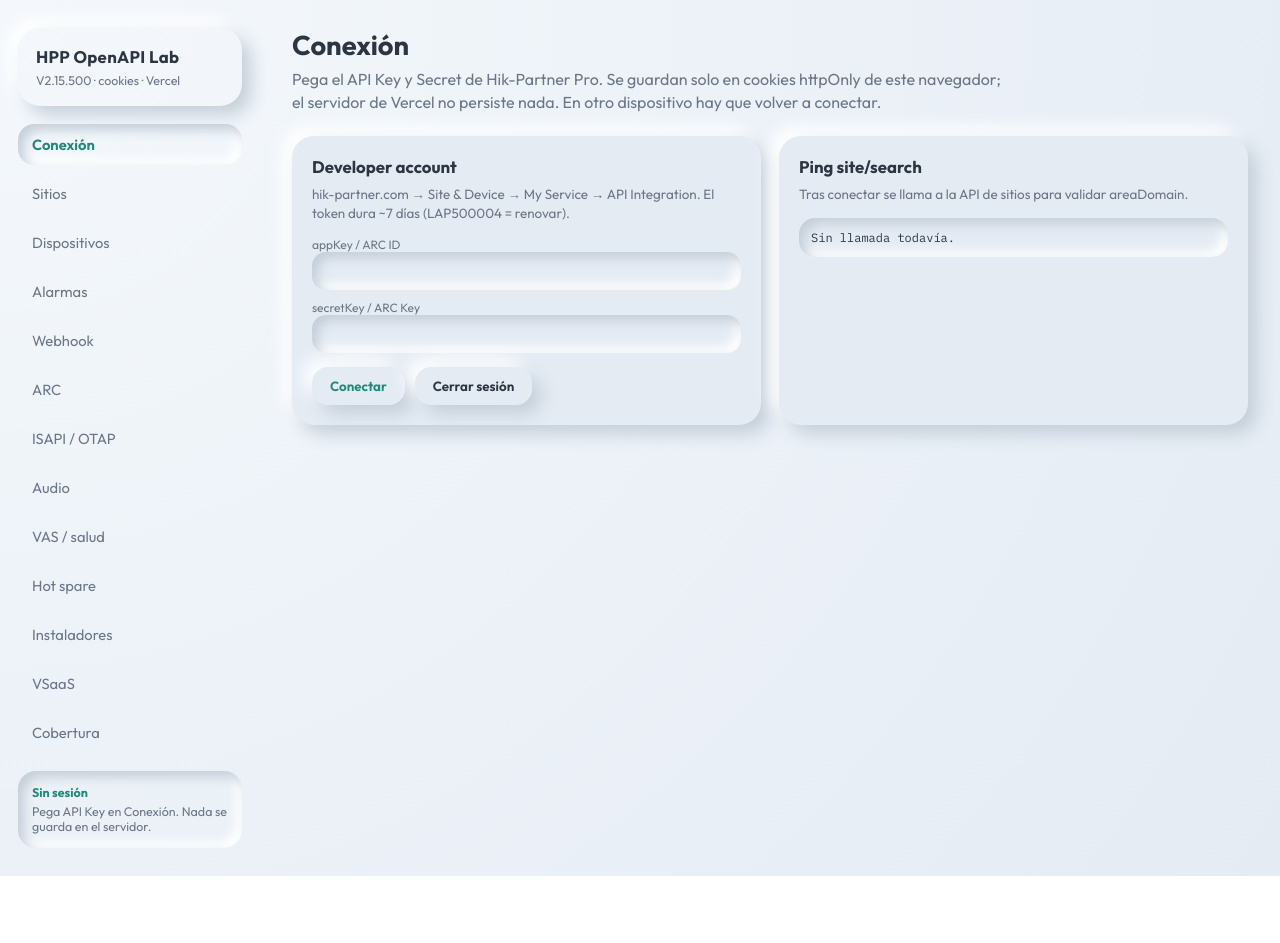
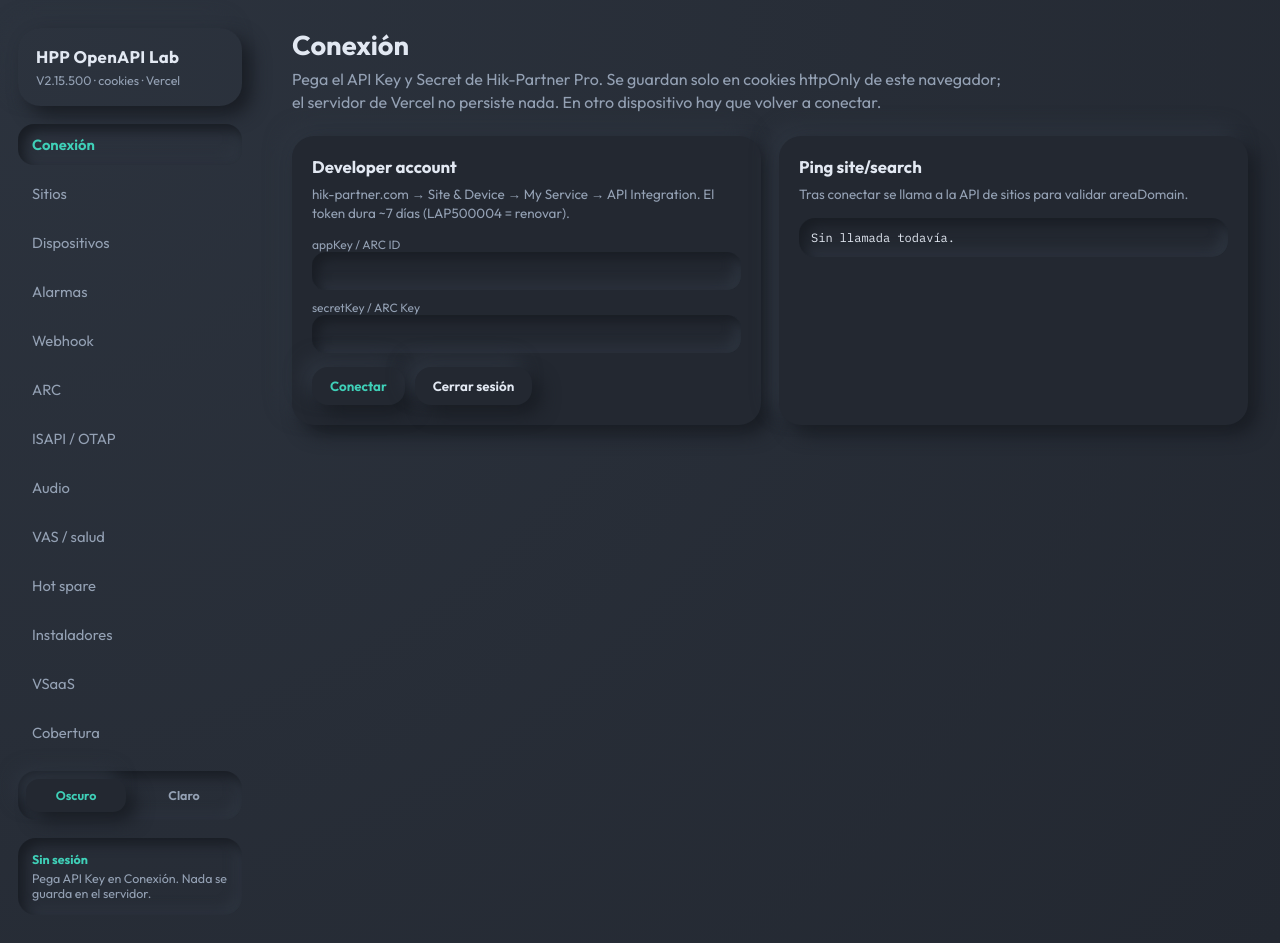
Before and after one commit to ArmandoBaca/hikpartner-openapi-lab, a Next.js app: page / in a window 1280 px wide. Before the commit the page ends 876 px from the top, so only its background shows below. Built offline with nearby package versions, Linux system fonts and the light colour scheme; no server answers.

Commit message:
Default to a dark neumorphic theme with a light toggle.

```diff
--- a/app/globals.css
+++ b/app/globals.css
@@ -1,20 +1,40 @@
-:root {
+:root,
+[data-theme="dark"] {
+  --bg: #232831;
+  --glow: #2c333e;
+  --ink: #e2e8f2;
+  --muted: #94a1b4;
+  --accent: #3fd0b8;
+  --accent-2: #ff8f77;
+  --accent-3: #e0b464;
+  --line: #333b47;
+  --card: #232831;
+  --shadow-out: 9px 9px 18px #191d24, -9px -9px 18px #2d343f;
+  --shadow-in: inset 6px 6px 12px #191d24, inset -6px -6px 12px #2d343f;
+  --radius: 22px;
+}
+
+[data-theme="light"] {
   --bg: #e4ebf3;
+  --glow: #f4f8fc;
   --ink: #2c3642;
   --muted: #6b7787;
   --accent: #1f8a7a;
   --accent-2: #d45d4c;
+  --accent-3: #b5812a;
+  --line: #cfd8e3;
   --card: #e4ebf3;
   --shadow-out: 9px 9px 18px #c5ced8, -9px -9px 18px #ffffff;
   --shadow-in: inset 6px 6px 12px #c5ced8, inset -6px -6px 12px #ffffff;
-  --radius: 22px;
 }
 
 * { box-sizing: border-box; }
 html, body { margin: 0; min-height: 100%; }
+html { color-scheme: dark; }
+html[data-theme="light"] { color-scheme: light; }
 body {
   font-family: "Outfit", system-ui, sans-serif;
-  background: radial-gradient(circle at top left, #f4f8fc, var(--bg));
+  background: radial-gradient(circle at top left, var(--glow), var(--bg));
   color: var(--ink);
 }
 
@@ -56,8 +76,32 @@ button, input, textarea, select { font-family: inherit; }
   font-weight: 600;
 }
 
+.theme-toggle {
+  margin-top: auto;
+  display: flex;
+  gap: 8px;
+  padding: 8px;
+  border-radius: 18px;
+  box-shadow: var(--shadow-in);
+}
+.theme-toggle button {
+  flex: 1;
+  border: 0;
+  cursor: pointer;
+  padding: 9px 10px;
+  border-radius: 13px;
+  background: transparent;
+  color: var(--muted);
+  font-size: 0.78rem;
+  font-weight: 600;
+}
+.theme-toggle button.on {
+  background: var(--card);
+  box-shadow: var(--shadow-out);
+  color: var(--accent);
+}
+
 .session-pill {
-  margin-top: auto;
   padding: 14px;
   border-radius: 18px;
   box-shadow: var(--shadow-in);
@@ -97,6 +141,20 @@ button, input, textarea, select { font-family: inherit; }
   color: var(--ink);
 }
 textarea.field { min-height: 90px; resize: vertical; }
+.field::placeholder { color: var(--muted); opacity: 0.7; }
+select.field option { background: var(--bg); color: var(--ink); }
+input[type="file"].field { padding: 9px 13px; color: var(--muted); }
+input[type="file"].field::file-selector-button {
+  border: 0;
+  cursor: pointer;
+  margin-right: 10px;
+  padding: 6px 12px;
+  border-radius: 10px;
+  background: var(--card);
+  box-shadow: var(--shadow-out);
+  color: var(--accent);
+  font-weight: 600;
+}
 
 .btn-row { display: flex; gap: 10px; flex-wrap: wrap; margin-top: 14px; align-items: center; }
 .btn {
@@ -126,7 +184,7 @@ textarea.field { min-height: 90px; resize: vertical; }
 }
 .chip.ok { color: var(--accent); }
 .chip.bad { color: var(--accent-2); }
-.chip.warn { color: #b5812a; }
+.chip.warn { color: var(--accent-3); }
 
 .result {
   margin-top: 12px;
@@ -165,7 +223,7 @@ textarea.field { min-height: 90px; resize: vertical; }
 .timeline { font-size: 0.78rem; color: var(--muted); max-height: 220px; overflow: auto; }
 .timeline li { margin: 6px 0; }
 
-.check-item { display: flex; justify-content: space-between; gap: 12px; padding: 10px 0; border-bottom: 1px dashed #cfd8e3; }
+.check-item { display: flex; justify-content: space-between; gap: 12px; padding: 10px 0; border-bottom: 1px dashed var(--line); }
 .check-item:last-child { border: 0; }
 
 @media (max-width: 900px) {
--- a/app/layout.tsx
+++ b/app/layout.tsx
@@ -1,3 +1,4 @@
+import { cookies } from "next/headers";
 import { Shell } from "@/components/Shell";
 import "./globals.css";
 
@@ -6,9 +7,11 @@ export const metadata = {
   description: "Laboratorio visual Hik-Partner Pro OpenAPI V2.15.500",
 };
 
-export default function RootLayout({ children }: { children: React.ReactNode }) {
+export default async function RootLayout({ children }: { children: React.ReactNode }) {
+  const theme = (await cookies()).get("hpp_theme")?.value === "light" ? "light" : "dark";
+
   return (
-    <html lang="es">
+    <html lang="es" data-theme={theme}>
       <head>
         <link rel="preconnect" href="https://fonts.googleapis.com" />
         <link
@@ -17,7 +20,7 @@ export default function RootLayout({ children }: { children: React.ReactNode })
         />
       </head>
       <body>
-        <Shell>{children}</Shell>
+        <Shell theme={theme}>{children}</Shell>
       </body>
     </html>
   );
--- a/components/Shell.tsx
+++ b/components/Shell.tsx
@@ -5,8 +5,15 @@ import { usePathname } from "next/navigation";
 import { useEffect, useState } from "react";
 import { NAV } from "@/lib/catalog";
 import { loadSession, type SessionInfo } from "@/lib/client";
+import { ThemeToggle } from "./ThemeToggle";
 
-export function Shell({ children }: { children: React.ReactNode }) {
+export function Shell({
+  children,
+  theme,
+}: {
+  children: React.ReactNode;
+  theme: "dark" | "light";
+}) {
   const pathname = usePathname();
   const [session, setSession] = useState<SessionInfo>({ connected: false });
 
@@ -33,6 +40,7 @@ export function Shell({ children }: { children: React.ReactNode }) {
             </Link>
           ))}
         </nav>
+        <ThemeToggle initial={theme} />
         <div className="session-pill">
           {session.connected ? (
             <>
--- /dev/null
+++ b/components/ThemeToggle.tsx
@@ -0,0 +1,25 @@
+"use client";
+
+import { useEffect, useState } from "react";
+
+type Theme = "dark" | "light";
+
+export function ThemeToggle({ initial }: { initial: Theme }) {
+  const [theme, setTheme] = useState<Theme>(initial);
+
+  useEffect(() => {
+    document.documentElement.dataset.theme = theme;
+    document.cookie = `hpp_theme=${theme}; path=/; max-age=31536000; samesite=lax`;
+  }, [theme]);
+
+  return (
+    <div className="theme-toggle">
+      <button className={theme === "dark" ? "on" : ""} onClick={() => setTheme("dark")}>
+        Oscuro
+      </button>
+      <button className={theme === "light" ? "on" : ""} onClick={() => setTheme("light")}>
+        Claro
+      </button>
+    </div>
+  );
+}
```
